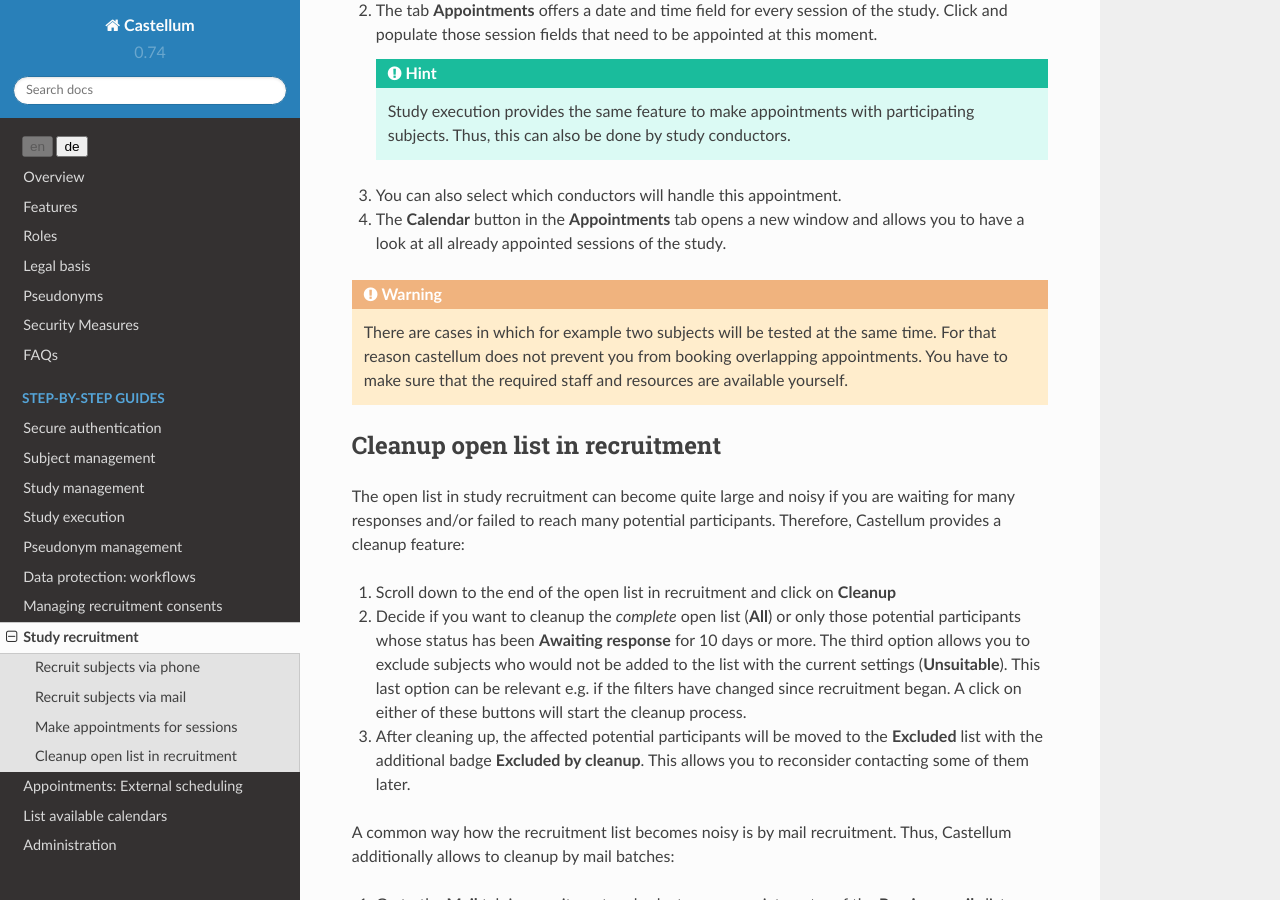
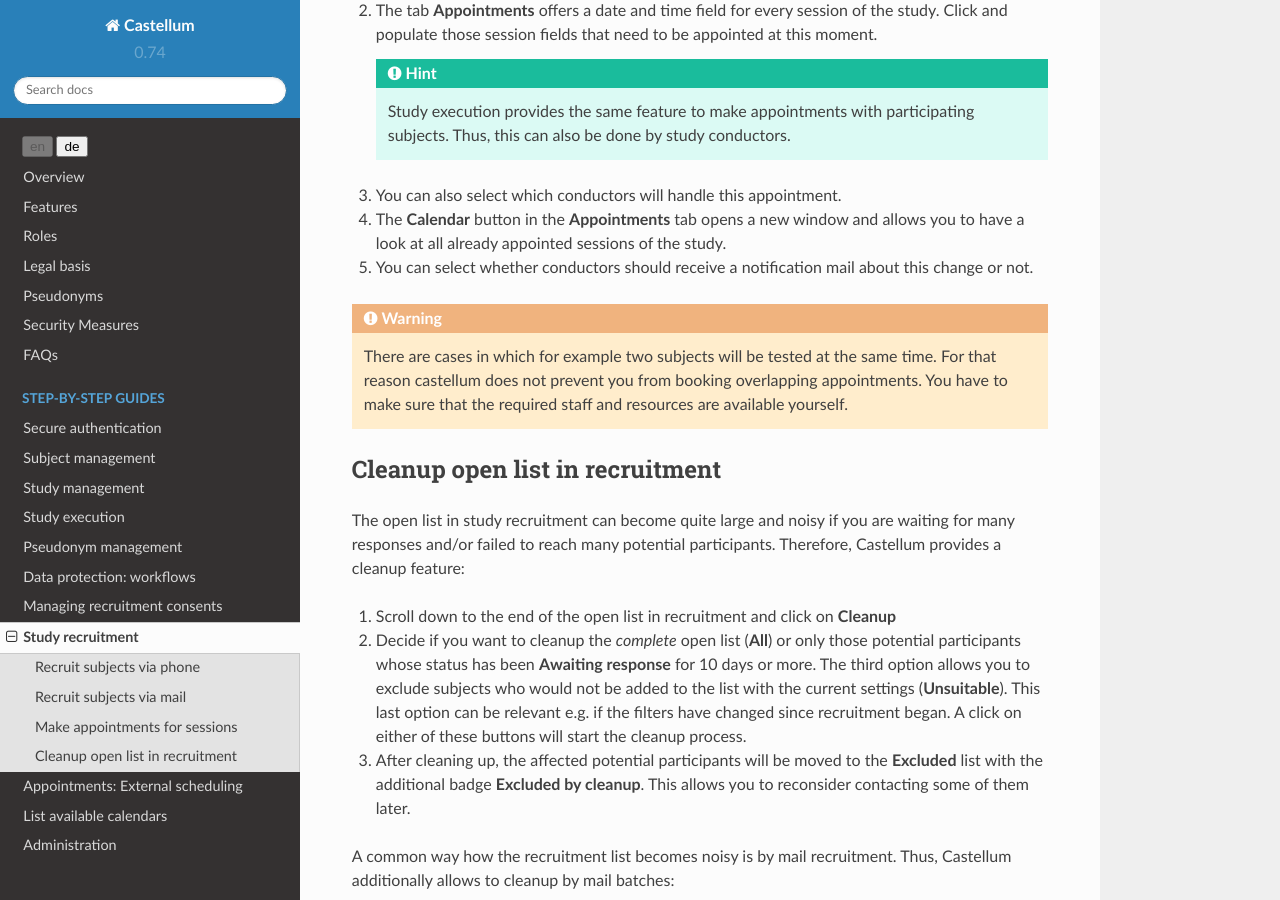
Before and after one commit to DouglasNeuroInformatics/castellum, a Sphinx documentation site: the page built from source/guides/recruitment.rst, in a window 1280 px wide and 900 px high, scrolled down 2477 px. Built offline with Sphinx 7.4.7 and the Read the Docs theme 2.0.0, drawn with Linux system fonts in a browser that asks for light colours.

Commit message:
mention notification checkbox for appointment form

```diff
--- a/source/guides/recruitment.rst
+++ b/source/guides/recruitment.rst
@@ -112,6 +112,9 @@ you to set up appointments for the participants:
 4. The **Calendar** button in the **Appointments** tab opens a new window and
    allows you to have a look at all already appointed sessions of the study.
 
+5. You can select whether conductors should receive a notification mail about
+   this change or not.
+
 .. warning::
 
     There are cases in which for example two subjects will be tested at the
```
